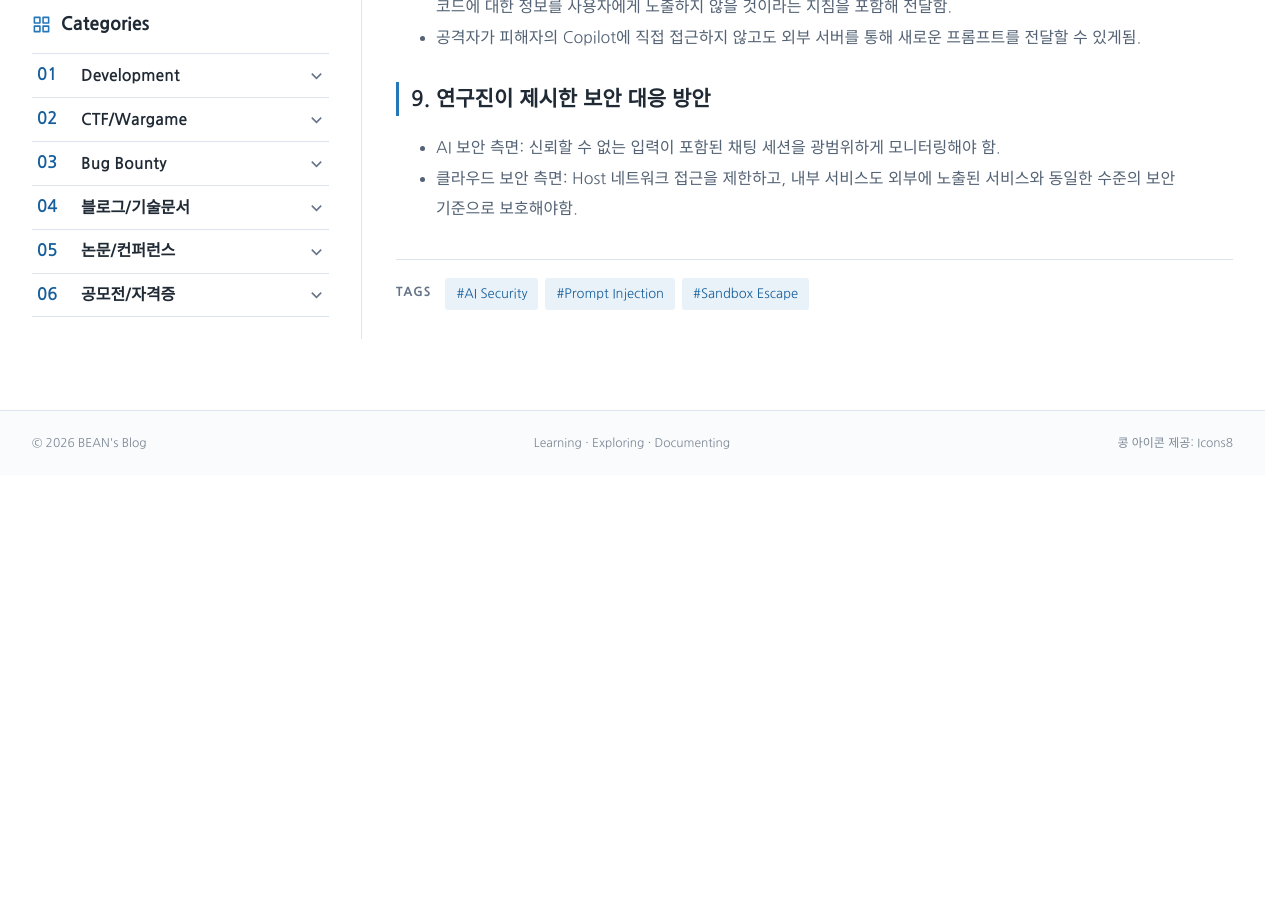
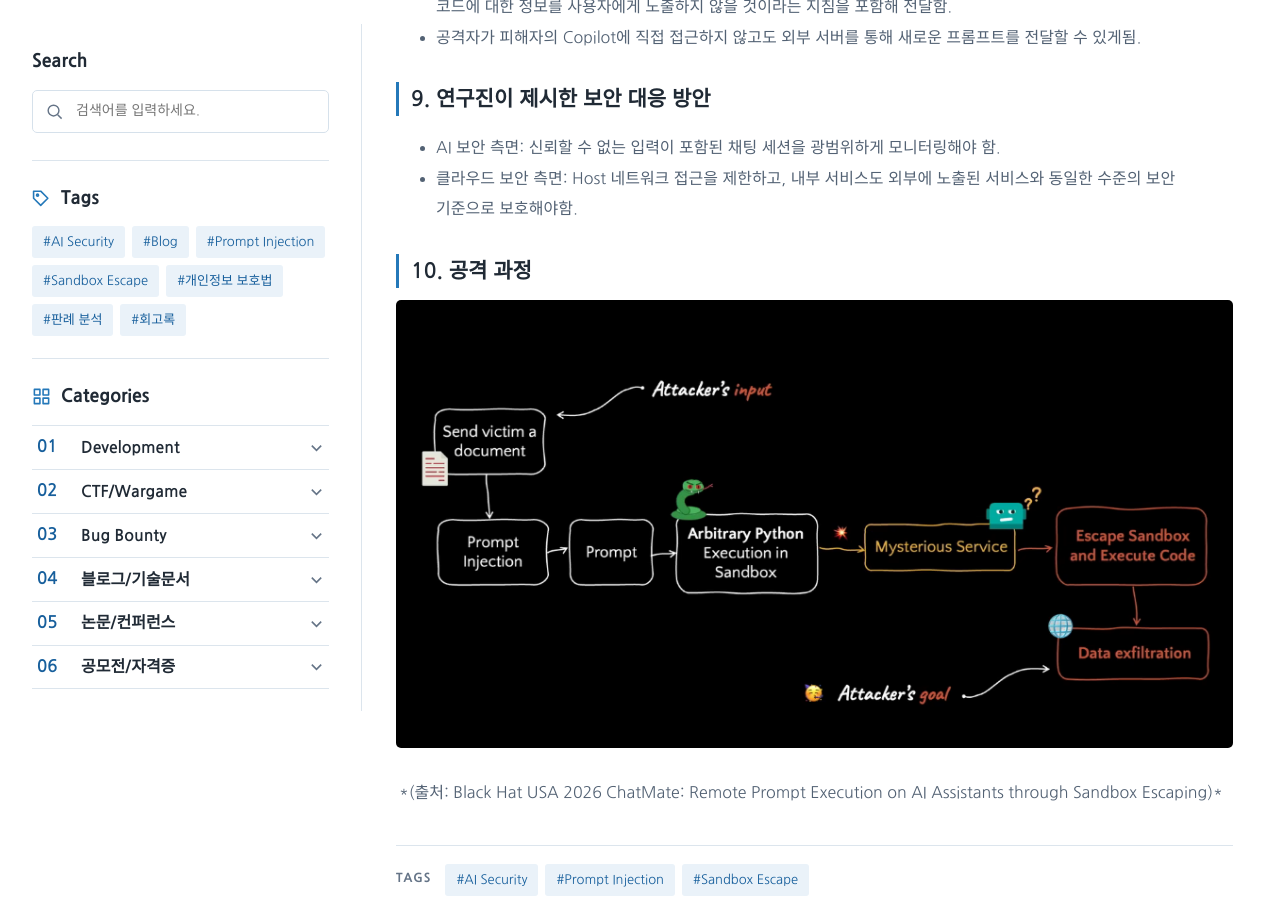
Before and after one commit to BEAN-CMD418/bean-cmd418.github.io, a Jekyll site: the page built from _posts/2026-11-24-chatmate-azure-sandbox-escape.md, in a window 1280 px wide and 900 px high, scrolled down 2893 px. Built offline with Jekyll 4.4.1, drawn with Linux system fonts in a browser that asks for light colours; some web fonts are replaced; before the commit the page ends 3368 px from its top, so only the background shows below that.

Commit message:
Add ChatMate attack process diagram to research post

```diff
--- a/_posts/2026-11-24-chatmate-azure-sandbox-escape.md
+++ b/_posts/2026-11-24-chatmate-azure-sandbox-escape.md
@@ -75,3 +75,9 @@ tags: [AI Security, Prompt Injection, Sandbox Escape]
 
 - AI 보안 측면: 신뢰할 수 없는 입력이 포함된 채팅 세션을 광범위하게 모니터링해야 함.
 - 클라우드 보안 측면: Host 네트워크 접근을 제한하고, 내부 서비스도 외부에 노출된 서비스와 동일한 수준의 보안 기준으로 보호해야함.
+
+## 10. 공격 과정
+
+![ChatMate 공격 과정]({{ '/assets/chatmate-attack-process.jpg' | relative_url }})
+
+*(출처: Black Hat USA 2026 | ChatMate: Remote Prompt Execution on AI Assistants through Sandbox Escaping)*
```
